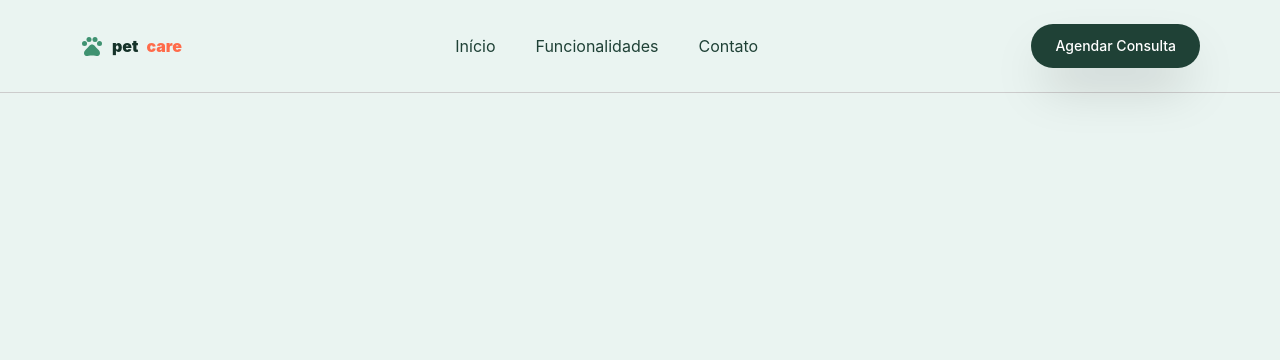
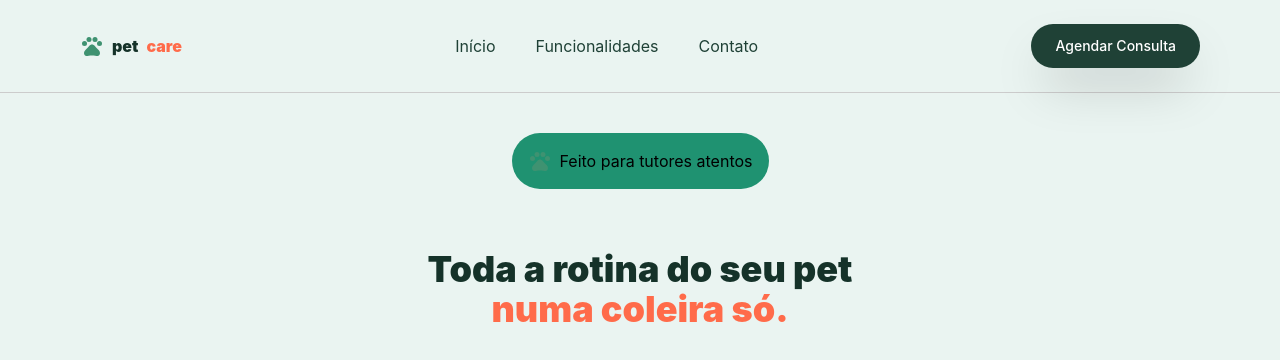
Before and after one commit to Monopolizante/petcare, a React (Vite) app in the folder landing-page/: page / in a window 1280 px wide. Shown: the top 360 px of the page. Built offline with nearby package versions, Linux system fonts and the light colour scheme.

Commit message:
feat: desenvolvimento inicial do componente hero

```diff
--- a/landing-page/src/App.tsx
+++ b/landing-page/src/App.tsx
@@ -1,11 +1,13 @@
 import { useState } from 'react'
 import Navbar from './components/Navbar';
+import Hero from './components/Hero';
 
 function App() {
 
   return (
     <>
      <Navbar />
+     <Hero />
     </>
   )
 }
--- /dev/null
+++ b/landing-page/src/components/Hero/index.tsx
@@ -0,0 +1,16 @@
+import { MdOutlinePets } from "react-icons/md";
+
+export default function Hero (){
+    return(
+        <section className='items-center flex justify-center flex-col'>
+            <div className='flex gap-2 mt-10 bg-[#1f9271] p-4 rounded-full'>
+                <MdOutlinePets size={24} color="#3F9271" />
+                <p>Feito para tutores atentos</p>
+            </div>
+            <div className='text-center justify-center mt-15  items-center'>
+                <h1 className='font-black text-[#153229] text-4xl'>Toda a rotina do seu pet</h1>
+                <h1 className='font-black text-[#FF6B4A] text-4xl'>numa coleira só.</h1>
+            </div>
+        </section>
+    )
+}
```
